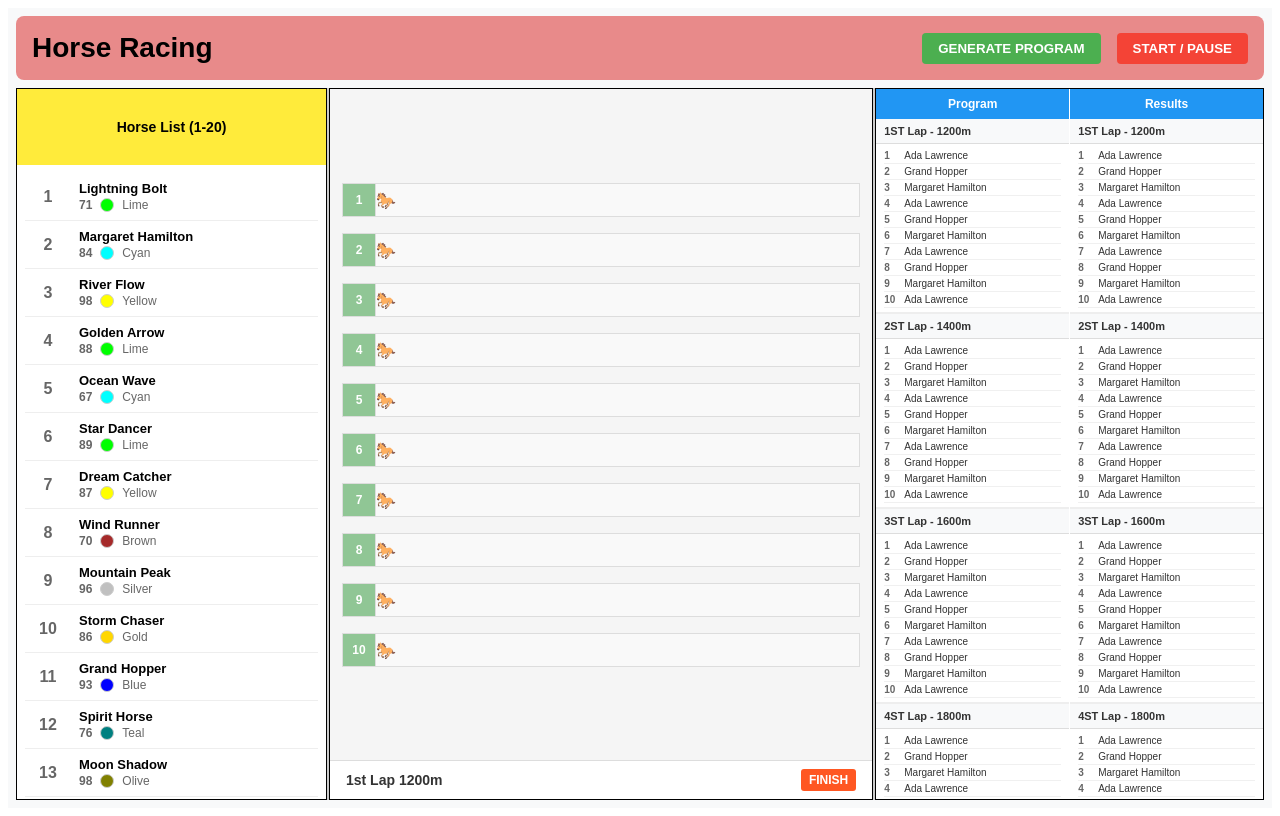
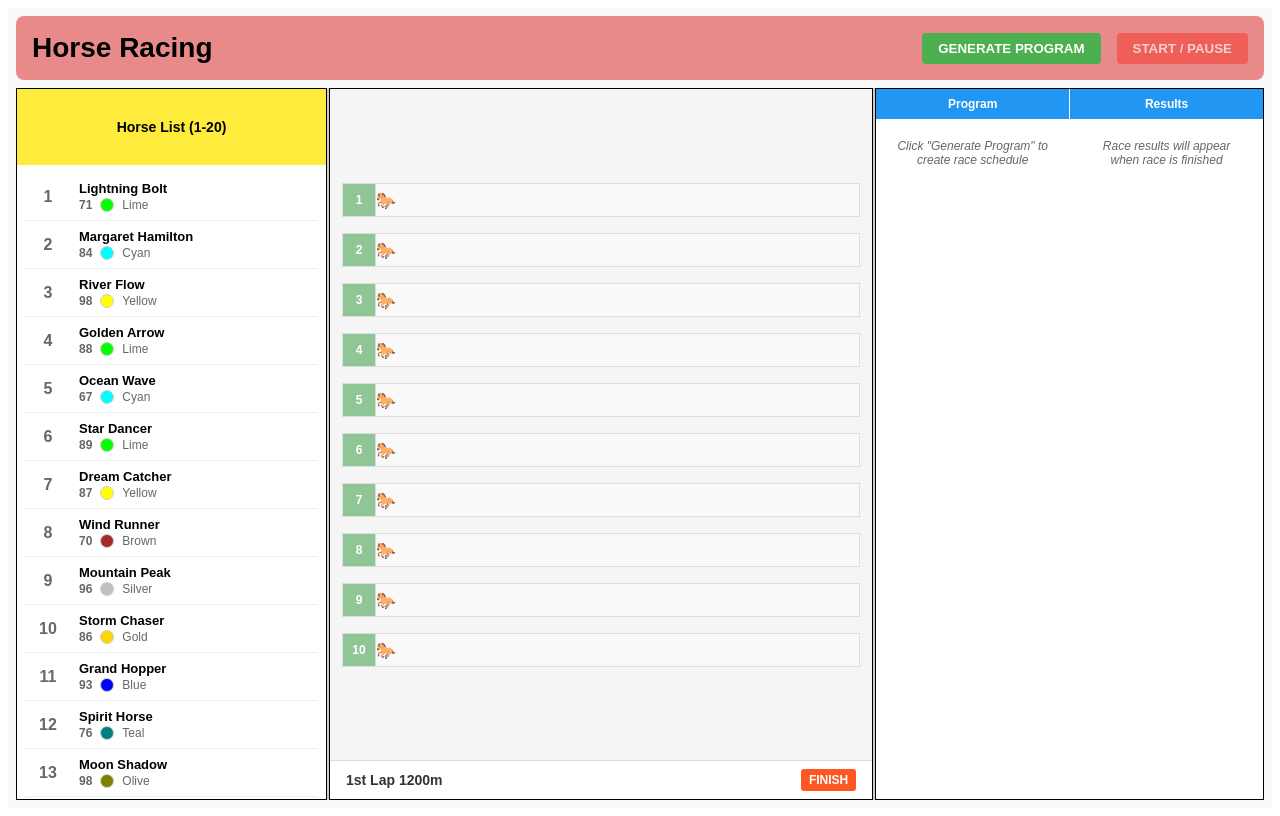
Before and after one commit to ozkersemih/horse-racing-game, a Vue app: page / in a window 1280 px wide. Built offline with nearby package versions, Linux system fonts and the light colour scheme.

Commit message:
feat: integrate race store to race controls and results

```diff
--- a/src/features/race-controls/RaceControls.vue
+++ b/src/features/race-controls/RaceControls.vue
@@ -1,9 +1,28 @@
-<script setup lang="ts"></script>
+<script setup lang="ts">
+import { computed } from 'vue'
+import { useStore } from 'vuex'
+
+const store = useStore()
+
+const isGenerated = computed(() => store.getters['race/isGenerated'])
+
+function handleGenerate() {
+  store.dispatch('race/generateRace')
+}
+
+function handleStart() {
+  console.log('Start race')
+}
+</script>
 
 <template>
   <div class="race-controls">
-    <button class="btn generate-btn">GENERATE PROGRAM</button>
-    <button class="btn start-btn">START / PAUSE</button>
+    <button class="btn generate-btn" @click="handleGenerate" :disabled="isGenerated">
+      {{ isGenerated ? 'PROGRAM GENERATED' : 'GENERATE PROGRAM' }}
+    </button>
+    <button class="btn start-btn" @click="handleStart" :disabled="!isGenerated">
+      START / PAUSE
+    </button>
   </div>
 </template>
 
@@ -22,12 +41,16 @@
   transition: background-color 0.2s;
 }
 
+.btn:disabled {
+  opacity: 0.6;
+}
+
 .generate-btn {
   background-color: #4caf50;
   color: white;
 }
 
-.generate-btn:hover {
+.generate-btn:hover:not(:disabled) {
   background-color: #45a049;
 }
 
@@ -36,7 +59,7 @@
   color: white;
 }
 
-.start-btn:hover {
+.start-btn:hover:not(:disabled) {
   background-color: #da190b;
 }
 </style>
--- a/src/features/results/Results.vue
+++ b/src/features/results/Results.vue
@@ -1,55 +1,11 @@
 <script setup lang="ts">
-const horsesWithPosition = [
-  { position: 1, name: 'Ada Lawrence' },
-  { position: 2, name: 'Grand Hopper' },
-  { position: 3, name: 'Margaret Hamilton' },
-  { position: 4, name: 'Ada Lawrence' },
-  { position: 5, name: 'Grand Hopper' },
-  { position: 6, name: 'Margaret Hamilton' },
-  { position: 7, name: 'Ada Lawrence' },
-  { position: 8, name: 'Grand Hopper' },
-  { position: 9, name: 'Margaret Hamilton' },
-  { position: 10, name: 'Ada Lawrence' },
-]
+import { computed } from 'vue'
+import { useStore } from 'vuex'
 
-const mockProgram = [
-  {
-    round: 1,
-    distance: '1200m',
-    horses: horsesWithPosition,
-  },
-  {
-    round: 2,
-    distance: '1400m',
-    horses: horsesWithPosition,
-  },
-  {
-    round: 3,
-    distance: '1600m',
-    horses: horsesWithPosition,
-  },
-  {
-    round: 4,
-    distance: '1800m',
-    horses: horsesWithPosition,
-  },
-  {
-    round: 5,
-    distance: '2000m',
-    horses: horsesWithPosition,
-  },
-  {
-    round: 6,
-    distance: '2200m',
-    horses: horsesWithPosition,
-  },
-]
+const store = useStore()
 
-const mockResults = mockProgram.map((round) => ({
-  round: round.round,
-  distance: round.distance,
-  horses: round.horses.slice().sort((a, b) => a.position - b.position),
-}))
+const rounds = computed(() => store.getters['race/rounds'])
+const isGenerated = computed(() => store.getters['race/isGenerated'])
 </script>
 
 <template>
@@ -57,16 +13,17 @@ const mockResults = mockProgram.map((round) => ({
     <div class="program-panel">
       <div class="panel-header">Program</div>
       <div class="panel-content">
-        <div v-for="item in mockProgram" :key="item.round" class="round-section">
-          <div class="round-title">{{ item.round }}ST Lap - {{ item.distance }}</div>
-          <div class="horses-table">
-            <div
-              v-for="horse in item.horses"
-              :key="`${item.round}-${horse.position}`"
-              class="horse-row"
-            >
-              <span class="position">{{ horse.position }}</span>
-              <span class="name">{{ horse.name }}</span>
+        <div v-if="!isGenerated" class="empty-state">
+          Click "Generate Program" to create race schedule
+        </div>
+        <div v-else>
+          <div v-for="round in rounds" :key="round.id" class="round-section">
+            <div class="round-title">{{ round.id }}ST Lap - {{ round.distance }}</div>
+            <div class="horses-table">
+              <div v-for="(horse, index) in round.selectedHorses" :key="horse.id" class="horse-row">
+                <span class="position">{{ index + 1 }}</span>
+                <span class="name">{{ horse.name }}</span>
+              </div>
             </div>
           </div>
         </div>
@@ -76,19 +33,10 @@ const mockResults = mockProgram.map((round) => ({
     <div class="results-panel">
       <div class="panel-header">Results</div>
       <div class="panel-content">
-        <div v-for="result in mockResults" :key="result.round" class="round-section">
-          <div class="round-title">{{ result.round }}ST Lap - {{ result.distance }}</div>
-          <div class="horses-table">
-            <div
-              v-for="horse in result.horses"
-              :key="`result-${result.round}-${horse.position}`"
-              class="horse-row"
-            >
-              <span class="position">{{ horse.position }}</span>
-              <span class="name">{{ horse.name }}</span>
-            </div>
-          </div>
+        <div v-if="!isGenerated" class="empty-state">
+          Race results will appear when race is finished
         </div>
+        <div v-else class="empty-state">Click "Start" to begin racing</div>
       </div>
     </div>
   </div>
@@ -122,6 +70,14 @@ const mockResults = mockProgram.map((round) => ({
   flex: 1;
   overflow-y: auto;
   min-height: 0;
+}
+
+.empty-state {
+  padding: 20px;
+  text-align: center;
+  color: #666;
+  font-style: italic;
+  font-size: 12px;
 }
 
 .round-section {
```
